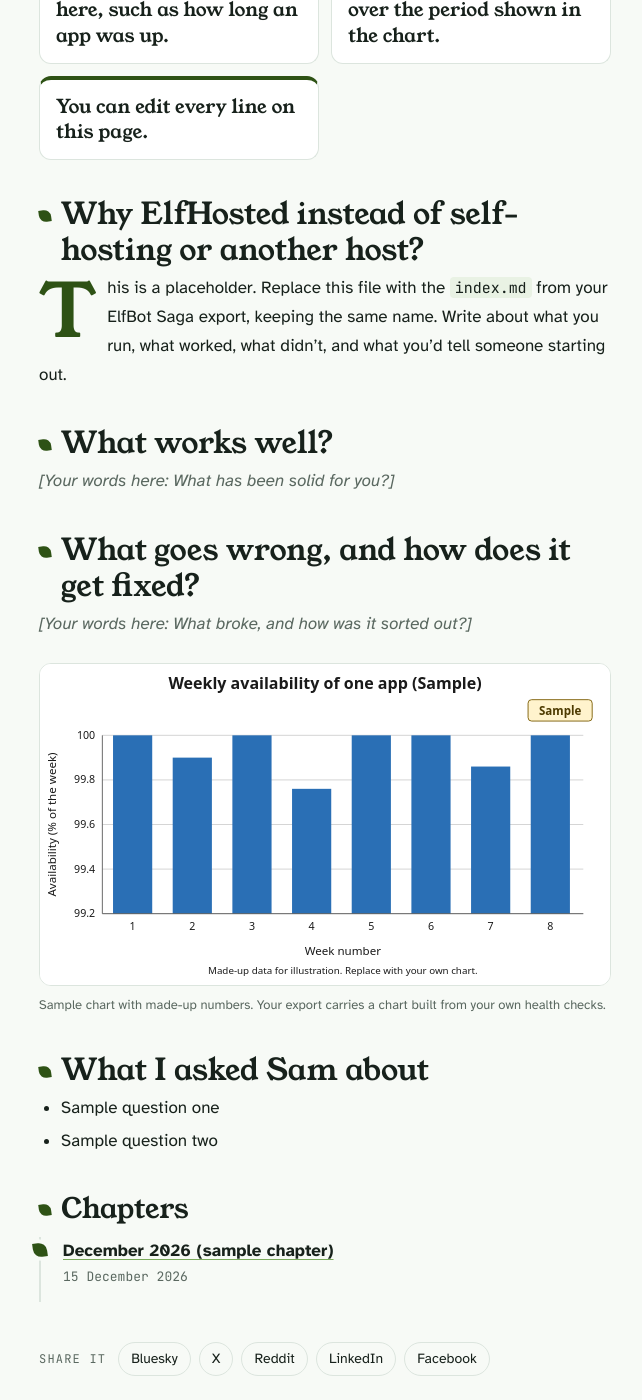
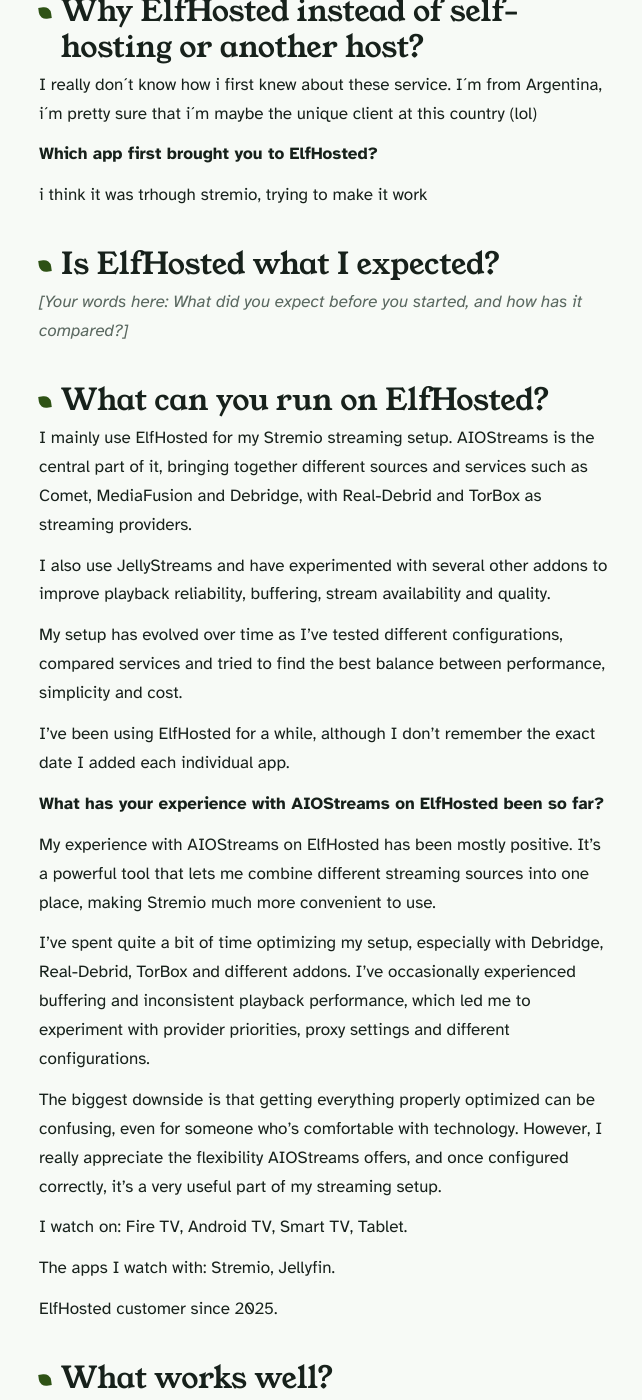
Before and after one commit to fernandomangiantini-ai/saga, a Jekyll site: the page built from index.md, in a window 1280 px wide and 1400 px high, scrolled down 553 px. Shown: the whole window, without its empty margins (315-957 px from the left). Built offline with Jekyll 4.4.1, drawn with Linux system fonts in a browser that asks for light colours; some of the changed text lies outside the part shown.

Commit message:
Add files via upload

```diff
--- a/index.md
+++ b/index.md
@@ -1,35 +1,118 @@
 ---
 layout: saga
-title: "My Saga (placeholder)"
-# The template's own page: kept out of search engines and the sitemap until
-# your Saga's index.md replaces this file.
-placeholder: true
-sitemap: false
+image: /og.png
+saga_kit: 1
+title: "My ElfHosted Experience: Stremio, AIOStreams & Lessons Learned"
+description: "I really don´t know how i first knew about these service. I´m from Argentina, i´m pretty sure that i´m maybe the unique client at this country (lol)"
+author: "Fer"
+started: "2026-11-13"
+updated: "2026-11-13"
+disclosure_mode: infrastructure
+saga_id: "SAGA-35E6JNKS"
+style: "long-read"
+palette: "forest"
 ---
-
-## How reliable has my ElfHosted stack been? {#by-the-numbers}
-
-- This is sample text. Your export lists plain facts here, such as how long an app was up.
-- The app was available for 99.7 percent of the time over the period shown in the chart.
-- You can edit every line on this page.
 
 ## Why ElfHosted instead of self-hosting or another host?
 
-This is a placeholder. Replace this file with the `index.md` from your ElfBot Saga export, keeping the same name. Write about what you run, what worked, what didn't, and what you'd tell someone starting out.
+I really don´t know how i first knew about these service. I´m from Argentina, i´m pretty sure that i´m maybe the unique client at this country (lol)
+
+**Which app first brought you to ElfHosted?**
+
+i think it was trhough stremio, trying to make it work
+
+## Is ElfHosted what I expected?
+
+_[Your words here: What did you expect before you started, and how has it compared?]_
+
+## What can you run on ElfHosted?
+
+I mainly use ElfHosted for my Stremio streaming setup. AIOStreams is the central part of it, bringing together different sources and services such as Comet, MediaFusion and Debridge, with Real-Debrid and TorBox as streaming providers.
+
+I also use JellyStreams and have experimented with several other addons to improve playback reliability, buffering, stream availability and quality.
+
+My setup has evolved over time as I've tested different configurations, compared services and tried to find the best balance between performance, simplicity and cost.
+
+I've been using ElfHosted for a while, although I don't remember the exact date I added each individual app.
+
+**What has your experience with AIOStreams on ElfHosted been so far?**
+
+My experience with AIOStreams on ElfHosted has been mostly positive. It's a powerful tool that lets me combine different streaming sources into one place, making Stremio much more convenient to use.
+
+I've spent quite a bit of time optimizing my setup, especially with Debridge, Real-Debrid, TorBox and different addons. I've occasionally experienced buffering and inconsistent playback performance, which led me to experiment with provider priorities, proxy settings and different configurations.
+
+The biggest downside is that getting everything properly optimized can be confusing, even for someone who's comfortable with technology. However, I really appreciate the flexibility AIOStreams offers, and once configured correctly, it's a very useful part of my streaming setup.
+
+I watch on: Fire TV, Android TV, Smart TV, Tablet.
+
+The apps I watch with: Stremio, Jellyfin.
+
+ElfHosted customer since 2025.
 
 ## What works well?
 
-_[Your words here: What has been solid for you?]_
+What works best for me is having different streaming services and addons working together through AIOStreams. I can use Stremio with multiple content sources without having to manage everything separately.
+
+I especially appreciate the flexibility to prioritize providers, customize results and experiment with different configurations. When everything works correctly, the experience is really convenient.
+
+**How often do you use AIOStreams?**
+
+Every day for sure
 
 ## What goes wrong, and how does it get fixed?
 
-_[Your words here: What broke, and how was it sorted out?]_
+One of the main issues I experienced was occasional buffering and inconsistent playback, even when using premium debrid services.
 
-![Sample chart: weekly availability of an app over eight weeks, between 99.2 and 100 percent](assets/sample-availability.svg)
+It wasn't always easy to identify whether the problem came from AIOStreams, a specific addon, the debrid provider or the proxy configuration. I spent time testing different settings and comparing results.
 
-_Sample chart with made-up numbers. Your export carries a chart built from your own health checks._
+I also contacted ElfHosted's Discord support, where I received helpful advice about using Debridge, avoiding unnecessary proxying with TorBox, and understanding which boosters were actually useful for my setup.
 
-## What I asked Sam about
+That helped me simplify my configuration and avoid spending money on unnecessary services. I wouldn't say every performance issue has been permanently solved, but the experience has improved, and I appreciated the technical support and willingness to explain how things work.
 
-- Sample question one
-- Sample question two
+**How long did the fix take once you asked for help?**
+
+I don't remember the exact response time, surte for not long, but I received helpful advice through ElfHosted's Discord support. Once they explained the correct proxy configuration for Debridge, TorBox and Real-Debrid, I understood what needed to be changed.
+
+The guidance was clear and useful, although testing the different settings and improving playback performance took additional time. It wasn't an instant or permanent fix for every buffering issue.
+
+**Has that problem with AIOStreams happened again since?**
+
+I've experienced occasional buffering again, although the overall streaming performance seems to have improved.
+
+The advice I received from ElfHosted's Discord support was particularly helpful because I learned that some proxy configurations and boosters were unnecessary for my setup, allowing me to save money without sacrificing functionality.
+
+As for the buffering improvements, I believe they may also be related to changing my provider priorities in AIOStreams, placing Real-Debrid ahead of TorBox. However, I can't confirm that this was the actual cause, since streaming performance depends on several factors.
+
+Overall, I'm satisfied with AIOStreams. There is still room for improvement in playback consistency, but the flexibility of the platform and the helpful technical support have made the experience positive.
+
+## Has it changed my free time or family life?
+
+_[Your words here: Has it changed anything at home, for your free time or your family?]_
+
+## How useful is Sam, ElfHosted's AI assistant?
+
+I don´t use Sam, if i need IA assistantance i prefered using my own IA. That´s something new you have intrudced theese days. I´m really confortable with that kind of improvements
+
+## What is ElfHosted support like?
+
+My experience with ElfHosted support has been positive. I received useful technical advice through Discord.
+
+**Did you ask in a public channel or in a private ticket?**
+
+Private ticket and that´s really a support way that i really appreciatte
+
+**What did you need help with?**
+
+i used it many times, the last one was about the proxy configuration i told before
+
+## Is ElfHosted worth the money?
+
+_[Your words here: Is it worth what you pay?]_
+
+## What are the downsides?
+
+_[Your words here: What would you change?]_
+
+## Who is ElfHosted for, and who should skip it?
+
+_[Your words here: Who, if anyone, would you suggest it to? Who would it not suit?]_
```
Also changed, not shown: og.png (added).
